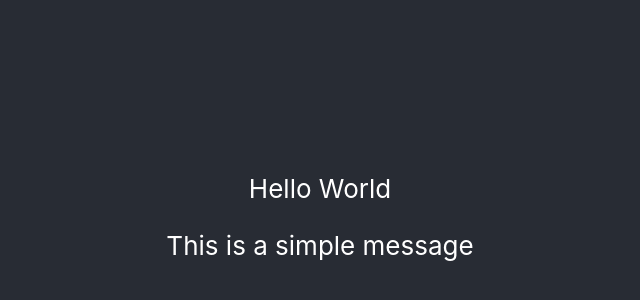
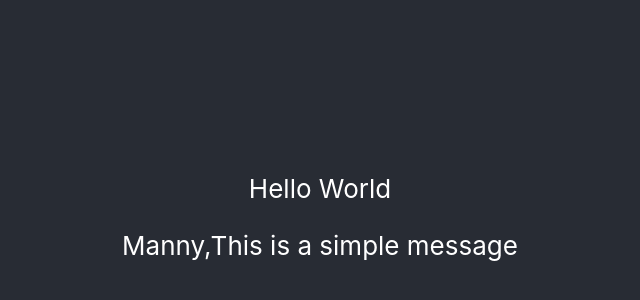
Before and after one commit to gourabb8273/React-TypeScript, a React (Create React App) app: page / in a window 1280 px wide. Shown: the part 170-470 px from the top of the page, without its empty margins (320-960 px from the left). Built offline with nearby package versions, Linux system fonts and the light colour scheme.

Commit message:
adding typescript

```diff
--- a/src/App.tsx
+++ b/src/App.tsx
@@ -50,7 +50,7 @@ function App() {
          {/* //adding any */}
          {/* <h3> the value {firstName} is of {typeof(firstName)} type</h3>      */}
 
-         <Message  message='This is a simple message'/>
+         <Message name="Manny"  message='This is a simple message'/>
 
       </header>
     </div>
--- a/src/Message.tsx
+++ b/src/Message.tsx
@@ -10,14 +10,27 @@ import React from "react";
 
 ///OR
 
-type Props =  {message: string};
-const Message = (props: Props): any =>{
-    return (
-        <p>
-            {props.message}
-        </p>
-    )
+// type Props =  {message: string};
+// const Message = (props: Props): any =>{
+//     return (
+//         <p>
+//             {props.message}
+//         </p>
+//     )
+// }
+
+//using Interface
+interface Props {
+  message: string;
+  name: string;
+  age?: number;
 }
+const Message = (props: Props): any => {
+  return (
+    <p>
+      {props.name},{props.message}
+    </p>
+  );
+};
 
-
-export default Message
+export default Message;
```
